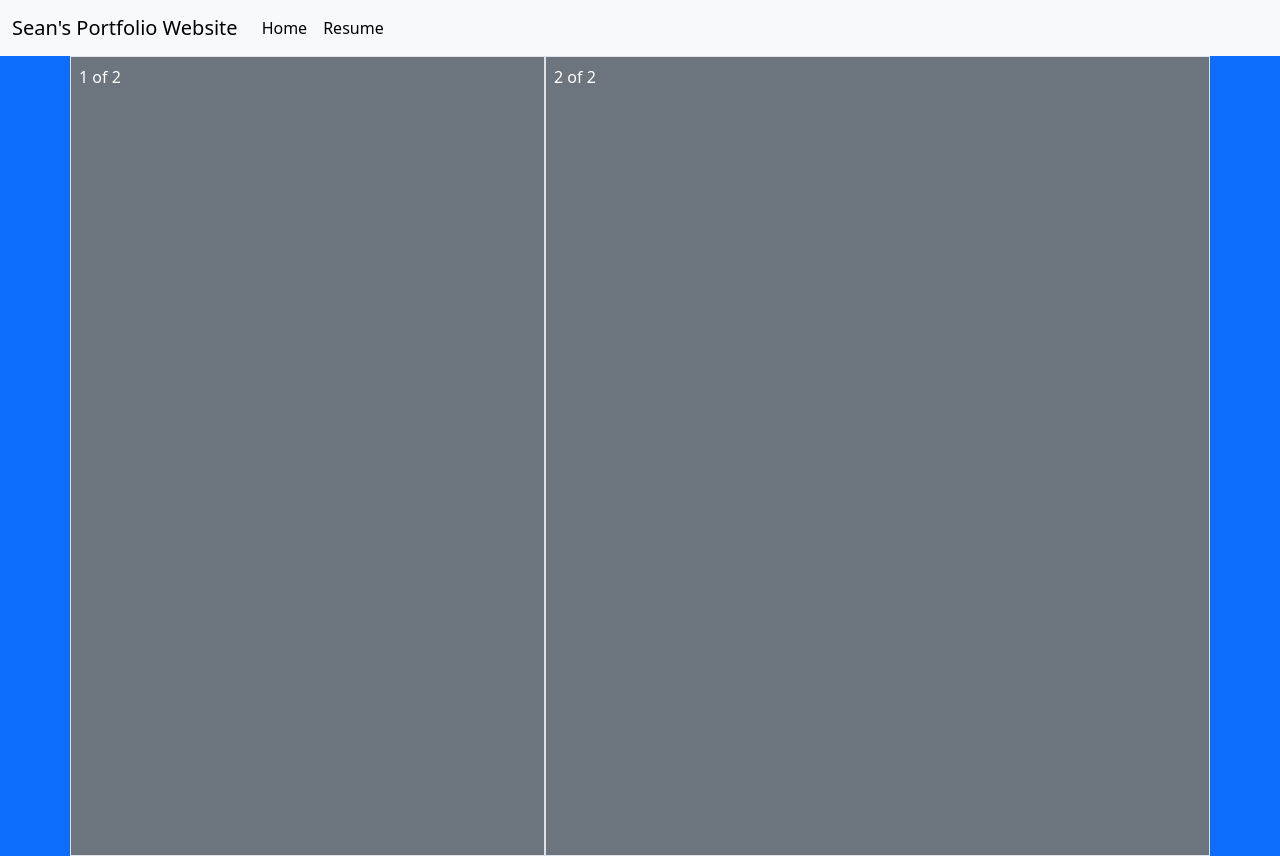
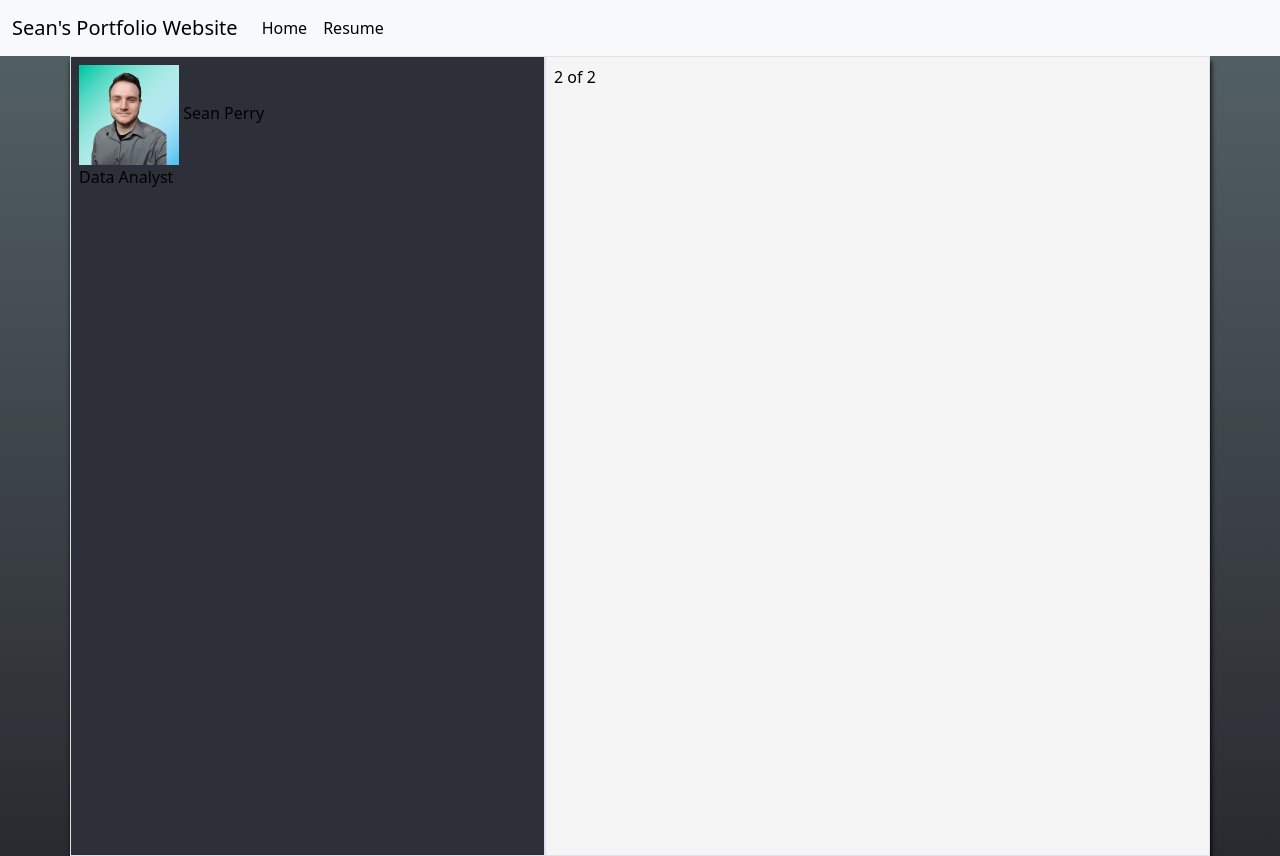
Before and after one commit to SeanP94/careerWebsite, a Flask app: page /resume in a window 1280 px wide. Run offline with Flask 3, Linux system fonts and the light colour scheme.

Commit message:
Where I was at with the tutotiral but using bootstrap

```diff
--- a/static/resume.css
+++ b/static/resume.css
@@ -1,12 +1,27 @@
 .centeredColumn {
-    /* max-width: 100px;
-    min-width: 19px;
-    height: 100px; */
-    /* Sets to go to bottom of vertical height */
     height: 100vh;
     width: 70%;
+    box-shadow: 1px 5px 5px black;
 }
 
-.resumeCol {
+.mainBackground {
+    background-image: linear-gradient(#556366, #292a30)!important;
+}
+
+.leftCol {
+    color: black;
+    background-color: #2e3039;
+    height: 100vh;
+
+}
+
+.rightCol {
+    color: black;
+    background-color: whitesmoke;
     height: 100vh;
 }
+
+.pfp > img {
+    width: 100px;
+    height: 100px;
+}
--- a/templates/resume.html
+++ b/templates/resume.html
@@ -7,7 +7,7 @@
         <link rel="stylesheet" href="/static/resume.css">
         <link href="https://cdn.jsdelivr.net/npm/bootstrap@5.3.0/dist/css/bootstrap.min.css" rel="stylesheet" integrity="sha384-9ndCyUaIbzAi2FUVXJi0CjmCapSmO7SnpJef0486qhLnuZ2cdeRhO02iuK6FUUVM" crossorigin="anonymous">
     </head>
-    <body class="bg-primary">
+    <body class="mainBackground">
         {% include 'navbar.html' %}
         <!--
             container is the reason that this is staying centered.
@@ -19,10 +19,14 @@
         -->
         <div id="resume" class="container bg-secondary text-white centeredColumn">
             <div class="row">
-                <div class="resumeCol border p-2 col-5">
-                    1 of 2
+                <div class="leftCol border p-2 col-5">
+                    <div class="pfp">
+                        <img src="static/pfp.jpg">
+                        Sean Perry <br>
+                        Data Analyst
+                    </div>
                 </div>
-                <div class="resumeCol border p-2 col-7 ">
+                <div class="rightCol  border p-2 col-7 ">
                     2 of 2
                 </div>
             </div>
```
